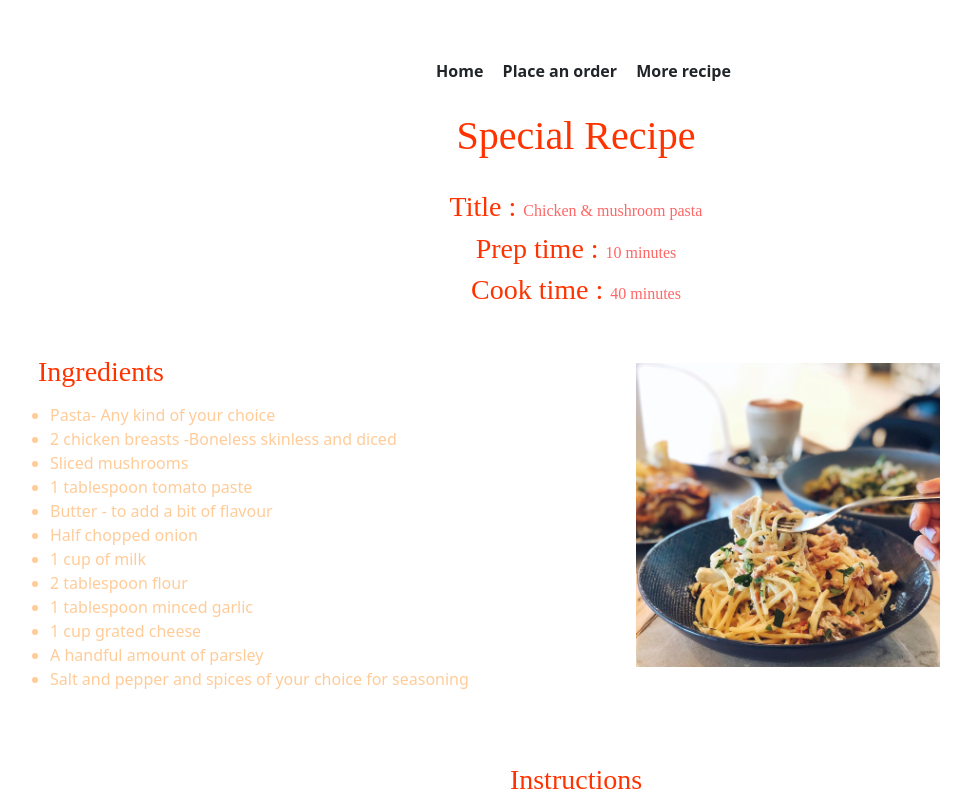
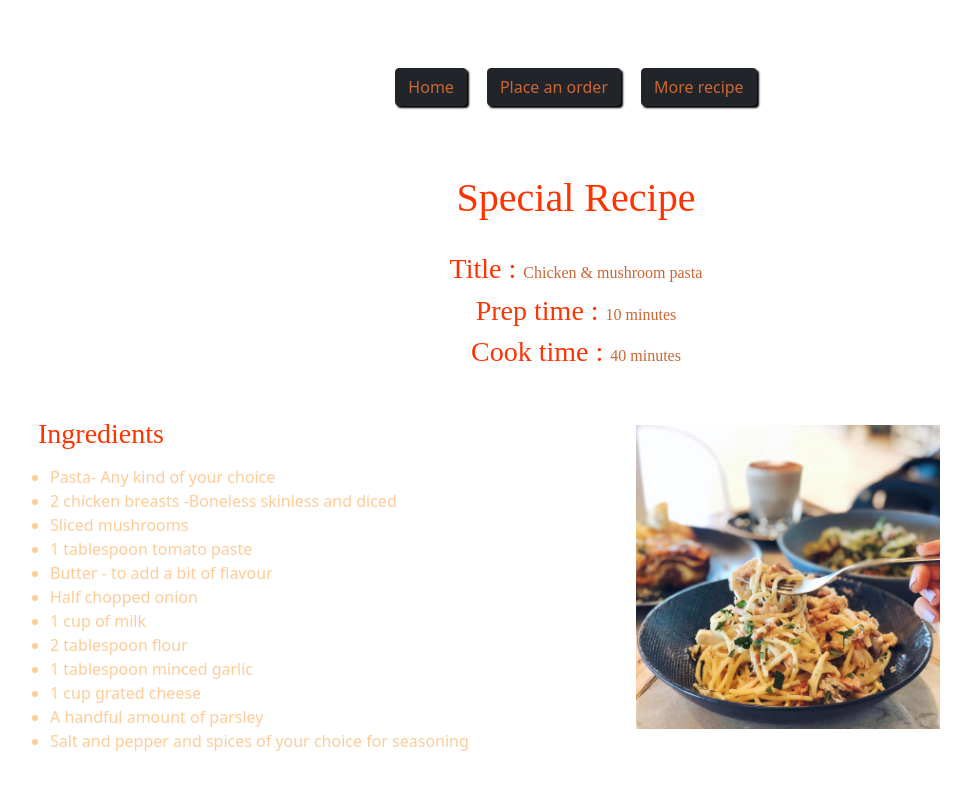
Before and after one commit to MellowMokoen/Recipe-page, a plain HTML site: page index.html in a window 1280 px wide. Shown: the top 800 px of the page, without its empty margins (64-1035 px from the left). Drawn offline with nearby package versions, Linux system fonts and the light colour scheme; a web font is replaced by a local one.

Commit message:
Turned the links into buttons

```diff
--- a/index.html
+++ b/index.html
@@ -18,13 +18,11 @@
   </head>
   <body>
     <div class="container">
-      <nav class="d-flex justify-content-center">
-        <ul>
-          <li><a href="">Home</a></li>
-          <li><a href="">Place an order</a></li>
-          <li><a href="">More recipe</a></li>
-        </ul>
-      </nav>
+      <div class="d-flex justify-content-center navbar">
+        <a href="" class="btn btn-dark">Home</a>
+        <a href="" class="btn btn-dark">Place an order</a>
+        <a href="" class="btn btn-dark">More recipe</a>
+      </div>
 
       <h1>Special Recipe</h1>
       <div class="text-center">
--- a/styles/style.css
+++ b/styles/style.css
@@ -7,26 +7,17 @@ body {
     margin: 30px 30px;
 }
 
-nav {
-    padding: 20px 0;
+.navbar {
+    margin: 50px 0;
 }
 
-nav ul {
-    padding: 0;
-    margin: 0;
+.navbar a {
+    color: #CC6633;
 }
 
-nav li {
-    display: inline;
-    list-style: none;
-    line-height: 42px;
-    margin-left: 15px;
-}
-
-nav a {
-    text-decoration: none;
-    color: var(--primary-color);
-    font-weight: bold;
+.btn {
+   margin: 10px;
+   box-shadow: 2px 2px 2px black;
 }
 
 h1 {
@@ -40,8 +31,9 @@ h1 , h3 {
 }
 
 .paragraph {
-    color: #FF6666;
+    color: #CC6633;
     font-size: medium;
+    font-family: poppins;
 
 }
 
```
